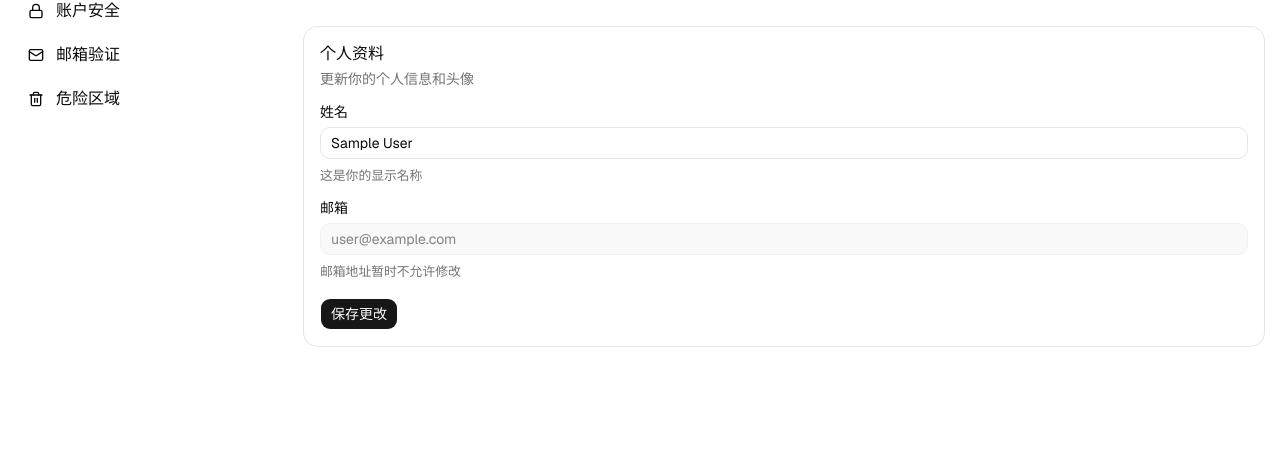
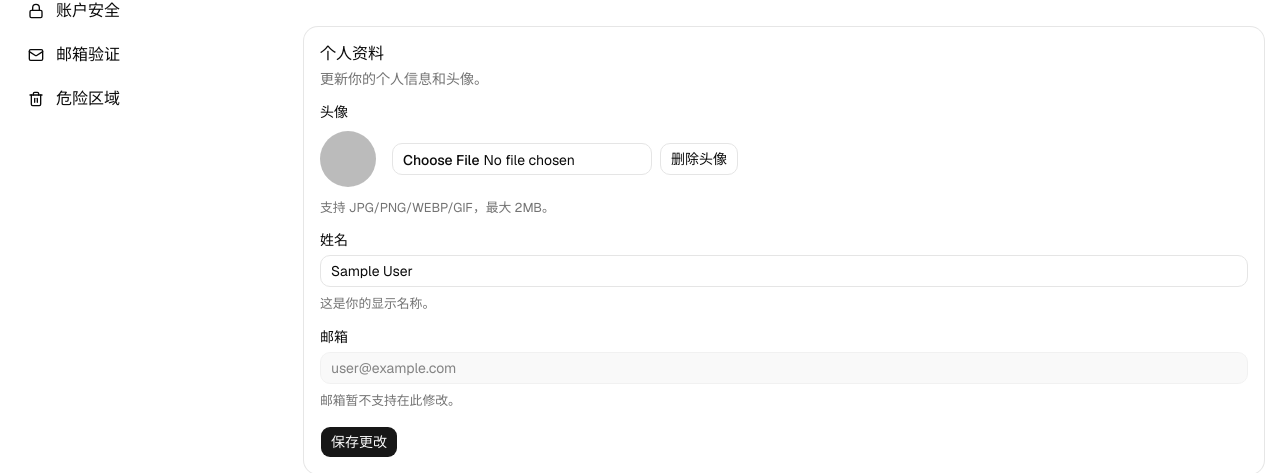
Before and after one commit to tsycheese/shadcn-test, a Next.js app in the folder apps/web/: page /settings/profile in a window 1280 px wide. Shown: the part 210-683 px from the top of the page. Built offline with nearby package versions, Linux system fonts and the light colour scheme; no server answers; sample sign-in values are in the browser's storage.

Commit message:
feat(avatar): 添加头像裁剪设置选项

```diff
--- a/apps/web/components/settings/profile-form.tsx
+++ b/apps/web/components/settings/profile-form.tsx
@@ -1,12 +1,13 @@
 "use client"
 
-import { useState, useTransition } from "react"
+import { type ChangeEvent, useEffect, useRef, useState, useTransition } from "react"
 import { useSession } from "next-auth/react"
 import { useForm } from "react-hook-form"
 import { zodResolver } from "@hookform/resolvers/zod"
 import * as z from "zod"
 import { Button } from "@workspace/ui/components/button"
 import { Input } from "@workspace/ui/components/input"
+import { Avatar, AvatarFallback, AvatarImage } from "@workspace/ui/components/avatar"
 import {
   Form,
   FormControl,
@@ -16,18 +17,30 @@ import {
   FormLabel,
   FormMessage,
 } from "@workspace/ui/components/form"
-import { Card, CardContent, CardDescription, CardHeader, CardTitle } from "@workspace/ui/components/card"
+import {
+  Card,
+  CardContent,
+  CardDescription,
+  CardHeader,
+  CardTitle,
+} from "@workspace/ui/components/card"
+
+const MAX_AVATAR_FILE_SIZE = 2 * 1024 * 1024
 
 const profileSchema = z.object({
   name: z.string().min(2, "姓名至少 2 个字符").optional(),
-  email: z.string().email("请输入有效的邮箱地址"),
+  email: z.string().email("请输入有效的邮箱"),
 })
 
 export function ProfileForm() {
   const { data: session, update } = useSession()
   const [isPending, startTransition] = useTransition()
+  const [isAvatarPending, setIsAvatarPending] = useState(false)
+  const [avatarError, setAvatarError] = useState("")
   const [error, setError] = useState("")
   const [success, setSuccess] = useState("")
+  const [avatarPreview, setAvatarPreview] = useState<string | null>(null)
+  const fileInputRef = useRef<HTMLInputElement | null>(null)
 
   const form = useForm<z.infer<typeof profileSchema>>({
     resolver: zodResolver(profileSchema),
@@ -36,6 +49,83 @@ export function ProfileForm() {
       email: session?.user?.email || "",
     },
   })
+
+  useEffect(() => {
+    form.reset({
+      name: session?.user?.name || "",
+      email: session?.user?.email || "",
+    })
+  }, [session?.user?.name, session?.user?.email, form])
+
+  async function handleAvatarSelect(e: ChangeEvent<HTMLInputElement>) {
+    const file = e.target.files?.[0]
+    if (!file) return
+
+    setAvatarError("")
+    setSuccess("")
+
+    if (!file.type.startsWith("image/")) {
+      setAvatarError("请选择图片文件")
+      if (fileInputRef.current) fileInputRef.current.value = ""
+      return
+    }
+
+    if (file.size > MAX_AVATAR_FILE_SIZE) {
+      setAvatarError("头像大小不能超过 2MB")
+      if (fileInputRef.current) fileInputRef.current.value = ""
+      return
+    }
+
+    setIsAvatarPending(true)
+
+    try {
+      const formData = new FormData()
+      formData.append("avatar", file)
+
+      const res = await fetch("/api/user/avatar", {
+        method: "POST",
+        body: formData,
+      })
+
+      const data = await res.json()
+      if (!res.ok) {
+        throw new Error(data.error || "头像上传失败")
+      }
+
+      setAvatarPreview(data.user?.image || null)
+      await update()
+      setSuccess("头像已更新")
+    } catch (err: unknown) {
+      setAvatarError(err instanceof Error ? err.message : "头像上传失败")
+    } finally {
+      setIsAvatarPending(false)
+      if (fileInputRef.current) {
+        fileInputRef.current.value = ""
+      }
+    }
+  }
+
+  async function handleAvatarRemove() {
+    setAvatarError("")
+    setSuccess("")
+    setIsAvatarPending(true)
+
+    try {
+      const res = await fetch("/api/user/avatar", { method: "DELETE" })
+      const data = await res.json()
+      if (!res.ok) {
+        throw new Error(data.error || "删除头像失败")
+      }
+
+      setAvatarPreview(null)
+      await update()
+      setSuccess("头像已删除")
+    } catch (err: unknown) {
+      setAvatarError(err instanceof Error ? err.message : "删除头像失败")
+    } finally {
+      setIsAvatarPending(false)
+    }
+  }
 
   function onSubmit(values: z.infer<typeof profileSchema>) {
     startTransition(async () => {
@@ -54,7 +144,6 @@ export function ProfileForm() {
           throw new Error(data.error || "更新失败")
         }
 
-        // 更新 session
         await update()
         setSuccess("个人资料已更新")
       } catch (err: any) {
@@ -68,12 +157,51 @@ export function ProfileForm() {
       <CardHeader>
         <CardTitle>个人资料</CardTitle>
         <CardDescription>
-          更新你的个人信息和头像
+          更新你的个人信息和头像。
         </CardDescription>
       </CardHeader>
       <CardContent>
         <Form {...form}>
           <form onSubmit={form.handleSubmit(onSubmit)} className="space-y-4">
+            <div className="space-y-3">
+              <FormLabel>头像</FormLabel>
+              <div className="flex items-center gap-4">
+                <Avatar className="h-14 w-14">
+                  <AvatarImage
+                    src={avatarPreview || session?.user?.image || undefined}
+                    alt={session?.user?.name || session?.user?.email || "avatar"}
+                  />
+                  <AvatarFallback>
+                    {(session?.user?.name || session?.user?.email || "U")
+                      .slice(0, 2)
+                      .toUpperCase()}
+                  </AvatarFallback>
+                </Avatar>
+                <div className="flex flex-wrap items-center gap-2">
+                  <Input
+                    ref={fileInputRef}
+                    type="file"
+                    accept="image/png,image/jpeg,image/webp,image/gif"
+                    disabled={isAvatarPending}
+                    onChange={handleAvatarSelect}
+                    className="max-w-[260px]"
+                  />
+                  <Button
+                    type="button"
+                    variant="outline"
+                    disabled={isAvatarPending || !(avatarPreview || session?.user?.image)}
+                    onClick={handleAvatarRemove}
+                  >
+                    删除头像
+                  </Button>
+                </div>
+              </div>
+              <FormDescription>
+                支持 JPG/PNG/WEBP/GIF，最大 2MB。
+              </FormDescription>
+              {avatarError && <p className="text-sm text-destructive">{avatarError}</p>}
+            </div>
+
             <FormField
               control={form.control}
               name="name"
@@ -81,10 +209,10 @@ export function ProfileForm() {
                 <FormItem>
                   <FormLabel>姓名</FormLabel>
                   <FormControl>
-                    <Input placeholder="你的姓名" disabled={isPending} {...field} />
+                    <Input placeholder="你的显示名称" disabled={isPending} {...field} />
                   </FormControl>
                   <FormDescription>
-                    这是你的显示名称
+                    这是你的显示名称。
                   </FormDescription>
                   <FormMessage />
                 </FormItem>
@@ -98,28 +226,16 @@ export function ProfileForm() {
                 <FormItem>
                   <FormLabel>邮箱</FormLabel>
                   <FormControl>
-                    <Input
-                      type="email"
-                      placeholder="your@email.com"
-                      disabled={true} // 邮箱暂时不允许修改
-                      {...field}
-                    />
+                    <Input type="email" disabled {...field} />
                   </FormControl>
-                  <FormDescription>
-                    邮箱地址暂时不允许修改
-                  </FormDescription>
+                  <FormDescription>邮箱暂不支持在此修改。</FormDescription>
                   <FormMessage />
                 </FormItem>
               )}
             />
 
-            {error && (
-              <p className="text-sm text-destructive">{error}</p>
-            )}
-
-            {success && (
-              <p className="text-sm text-green-600">{success}</p>
-            )}
+            {error && <p className="text-sm text-destructive">{error}</p>}
+            {success && <p className="text-sm text-green-600">{success}</p>}
 
             <Button type="submit" disabled={isPending}>
               {isPending ? "保存中..." : "保存更改"}
```
